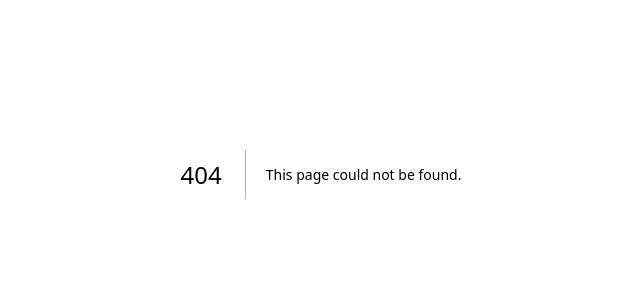
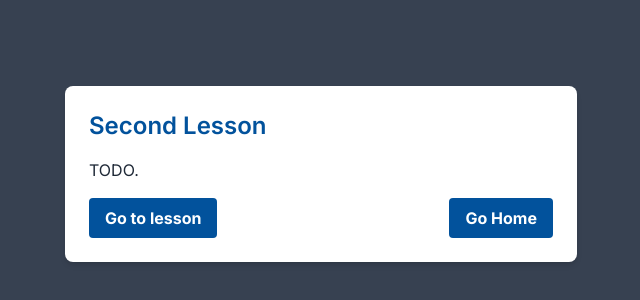
Before and after one commit to Wolfcoder13/my-icelandic-teacher, a Next.js app: page /lesson/two/guidebook in a window 1280 px wide. Before the commit this address had no page. Shown: the part 226-526 px from the top of the page, without its empty margins (319-959 px from the left). Built offline with nearby package versions, Linux system fonts and the light colour scheme.

Commit message:
made notes available.

```diff
--- a/app/lesson/one/guidebook/page.tsx
+++ b/app/lesson/one/guidebook/page.tsx
@@ -6,7 +6,7 @@ const GuideBookPage: React.FC = () => {
   return (
     <div className="bg-gray-700 dark:bg-gray-700 min-h-screen p-6 flex justify-center items-center">
       <div className="bg-white max-w-lg w-full rounded-lg shadow-md p-6">
-        <h2 className="text-2xl font-semibold text-icelandic-blue mb-4">Fyrsta Lesson (First Lesson)</h2>
+        <h2 className="text-2xl font-semibold text-icelandic-blue mb-4">First Lesson</h2>
         <p className="text-gray-800">Welcome to your first lesson in Icelandic! This journey starts with some simple yet essential words and phrases that will lay the foundation for your Icelandic language skills.</p>
         <p className="text-gray-800 mt-4">In this lesson, our focus will be on introducing you to basic but crucial Icelandic words. By the end of this lesson, you will be familiar with greetings, and how to introduce yourself in Icelandic. Let&apos;s dive into the words we will cover:</p>
 
@@ -34,6 +34,18 @@ const GuideBookPage: React.FC = () => {
 
         <p className="text-gray-800">As you embark on this exciting journey to learn Icelandic, remember that patience and practice are your best tools. Enjoy the process, and take pride in every new word and phrase you learn.</p>
         <p className="text-gray-800"><strong>Til hamingju!</strong> (Congratulations!) You&apos;re on your way to speaking Icelandic!</p>
+        <div className='flex justify-between'>
+          <a href='/lesson/one'>
+            <button className="mt-4 bg-icelandic-blue hover:bg-icelandic-blue/90 text-white font-bold py-2 px-4 rounded" >
+              Go to lesson
+            </button>
+          </a>
+          <a href="/">
+            <button className="mt-4 bg-icelandic-blue hover:bg-icelandic-blue/90 text-white font-bold py-2 px-4 rounded" >
+              Go Home
+            </button>
+          </a>
+        </div>
       </div>
     </div>
   );
--- a/app/lesson/one/page.tsx
+++ b/app/lesson/one/page.tsx
@@ -15,7 +15,7 @@ const LessonPage: React.FC = () => {
     setShuffledQuestions(shuffled);
   }, []);
 
-  return <Lesson initialQuestions={shuffledQuestions} lessonNumber={1} />;
+  return <Lesson initialQuestions={shuffledQuestions} lessonNumber={1} guideBookHref='/lesson/one/guidebook' />;
 };
 
 export default LessonPage;
--- /dev/null
+++ b/app/lesson/three/guidebook/page.tsx
@@ -0,0 +1,29 @@
+'use client';
+
+import React from 'react';
+
+const GuideBookPage: React.FC = () => {
+  return (
+    <div className="bg-gray-700 dark:bg-gray-700 min-h-screen p-6 flex justify-center items-center">
+      <div className="bg-white max-w-lg w-full rounded-lg shadow-md p-6">
+        <h2 className="text-2xl font-semibold text-icelandic-blue mb-4">Third Lesson</h2>
+        <p className="text-gray-800">TODO.</p>
+
+        <div className='flex justify-between'>
+          <a href='/lesson/one'>
+            <button className="mt-4 bg-icelandic-blue hover:bg-icelandic-blue/90 text-white font-bold py-2 px-4 rounded" >
+              Go to lesson
+            </button>
+          </a>
+          <a href="/">
+            <button className="mt-4 bg-icelandic-blue hover:bg-icelandic-blue/90 text-white font-bold py-2 px-4 rounded" >
+              Go Home
+            </button>
+          </a>
+        </div>
+      </div>
+    </div>
+  );
+};
+
+export default GuideBookPage;
--- a/app/lesson/three/page.tsx
+++ b/app/lesson/three/page.tsx
@@ -15,7 +15,7 @@ const LessonPage: React.FC = () => {
     setShuffledQuestions(shuffled);
   }, []);
 
-  return <Lesson initialQuestions={shuffledQuestions} lessonNumber={3} />;
+  return <Lesson initialQuestions={shuffledQuestions} lessonNumber={3} guideBookHref='/lesson/two/guidebook' />;
 };
 
 export default LessonPage;
--- /dev/null
+++ b/app/lesson/two/guidebook/page.tsx
@@ -0,0 +1,29 @@
+'use client';
+
+import React from 'react';
+
+const GuideBookPage: React.FC = () => {
+  return (
+    <div className="bg-gray-700 dark:bg-gray-700 min-h-screen p-6 flex justify-center items-center">
+      <div className="bg-white max-w-lg w-full rounded-lg shadow-md p-6">
+        <h2 className="text-2xl font-semibold text-icelandic-blue mb-4">Second Lesson</h2>
+        <p className="text-gray-800">TODO.</p>
+
+        <div className='flex justify-between'>
+          <a href='/lesson/one'>
+            <button className="mt-4 bg-icelandic-blue hover:bg-icelandic-blue/90 text-white font-bold py-2 px-4 rounded" >
+              Go to lesson
+            </button>
+          </a>
+          <a href="/">
+            <button className="mt-4 bg-icelandic-blue hover:bg-icelandic-blue/90 text-white font-bold py-2 px-4 rounded" >
+              Go Home
+            </button>
+          </a>
+        </div>
+      </div>
+    </div>
+  );
+};
+
+export default GuideBookPage;
--- a/app/lesson/two/page.tsx
+++ b/app/lesson/two/page.tsx
@@ -15,7 +15,7 @@ const LessonPage: React.FC = () => {
     setShuffledQuestions(shuffled);
   }, []);
 
-  return <Lesson initialQuestions={shuffledQuestions} lessonNumber={2} />;
+  return <Lesson initialQuestions={shuffledQuestions} lessonNumber={2} guideBookHref='/lesson/one/guidebook' />;
 };
 
 export default LessonPage;
--- a/app/page.tsx
+++ b/app/page.tsx
@@ -28,7 +28,7 @@ export default function Home() {
 
                 <LessonCard
                   href='/lesson/two'
-                  notesLink='#'
+                  notesLink='/lesson/two/guidebook'
                   title='2. Greetings & More'
                   text='Here we keep learning hellos, but expand a little on the vocabulary.'
                   svg={helloBubble}
@@ -36,7 +36,7 @@ export default function Home() {
 
                 <LessonCard
                   href='/lesson/three'
-                  notesLink='#'
+                  notesLink='/lesson/three/guidebook'
                   title='3. GPT GENERATED lesson'
                   text='This is probably wrong, and too hard because chatgpt tried creating the questions from scratch.'
                   svg={helloBubble}
--- a/components/Lesson.tsx
+++ b/components/Lesson.tsx
@@ -16,10 +16,11 @@ export interface Question {
 export interface LessonProps {
   initialQuestions: Question[];
   lessonNumber: number;
+  guideBookHref: string;
 }
 
 
-const Lesson: React.FC<LessonProps> = ({ initialQuestions, lessonNumber }) => {
+const Lesson: React.FC<LessonProps> = ({ initialQuestions, lessonNumber, guideBookHref }) => {
   const [currentInitialQuestionIndex, setCurrentInitialQuestionIndex] = useState(0);
   const [currentIncorrectQuestionIndex, setCurrentIncorrectQuestionIndex] = useState(0);
   const [incorrectQuestions, setIncorrectQuestions] = useState<number[]>([]);
@@ -139,7 +140,12 @@ const Lesson: React.FC<LessonProps> = ({ initialQuestions, lessonNumber }) => {
                 <div className="bg-icelandic-blue h-2.5 rounded-full" style={{ width: `${calculateProgress()}%` }}></div>
               </div>
               <p className="text-right text-sm text-gray-700 mt-2">{calculateProgress()}% Complete</p>
-              <div className='flex justify-end'>
+              <div className='flex justify-between'>
+                <a href={guideBookHref}>
+                  <button className="mt-4 bg-icelandic-blue hover:bg-icelandic-blue/90 text-white font-bold py-2 px-4 rounded" >
+                    Guide Book
+                  </button>
+                </a>
                 <a href="/">
                   <button className="mt-4 bg-icelandic-blue hover:bg-icelandic-blue/90 text-white font-bold py-2 px-4 rounded" >
                     Go Home
```
Also changed, not shown: assets/README.md.
